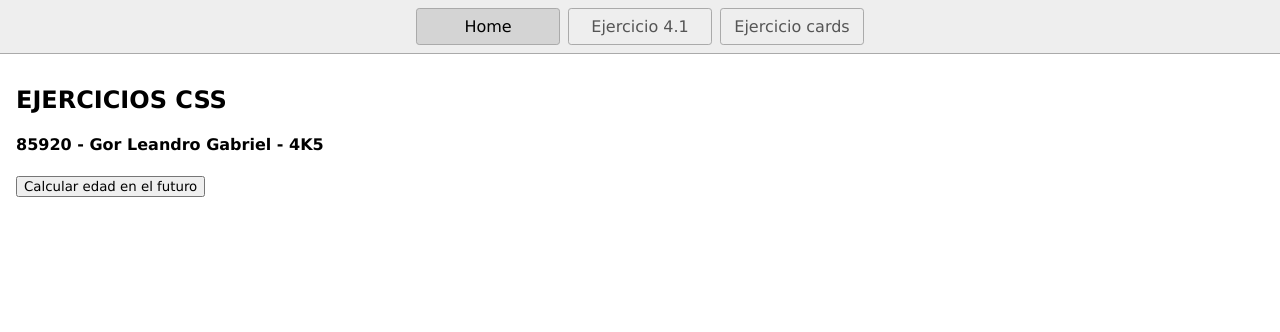
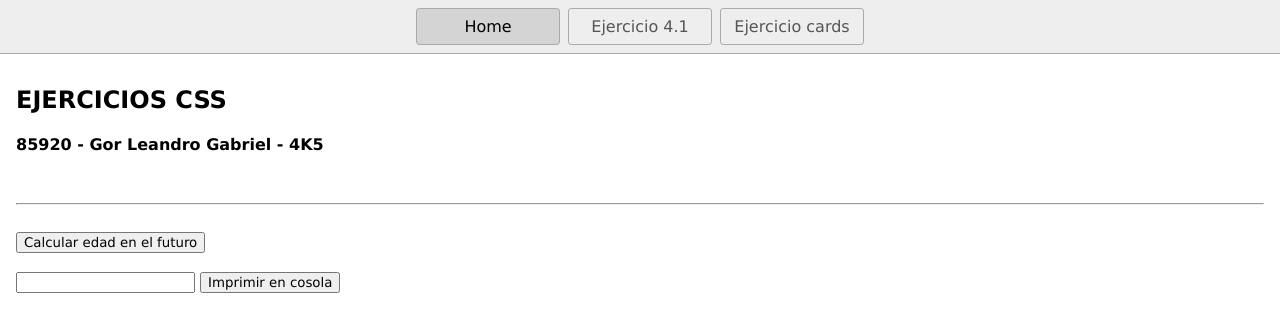
Before and after one commit to leandrogor/First-CSS-Project, a plain HTML site: page index.html in a window 1280 px wide. Drawn offline with Linux system fonts and the light colour scheme.

Commit message:
2 files modified

```diff
--- a/index.html
+++ b/index.html
@@ -16,7 +16,16 @@
     <main>
       <h1>EJERCICIOS CSS</h1>
       <h4>85920 - Gor Leandro Gabriel - 4K5</h4>
+
+      <br />
+      <hr />
+      <br />
+
       <button onclick="calcEdad()">Calcular edad en el futuro</button>
+
+      <br /><br />
+      <input type="text" id="txt"/>
+      <button onclick="mostrarCadena(document.getElementById('txt').value)">Imprimir en cosola</button>
     </main>
   </body>
 </html>
--- a/script.js
+++ b/script.js
@@ -2,9 +2,17 @@ function calcEdad() {
   actual = Number(prompt('¿Qué edad tenés?'));
 
   while (isNaN(actual)) {
-    alert('Por favor, escribe un número')
+    alert('Por favor, escribe un número');
     actual = Number(prompt('¿Qué edad tenés?'));
   }
 
   alert('Dentro de 10 años tendrás ' + String(actual + 10) + '.');
+  return actual + 10;
 }
+
+function mostrarCadena(cadena) {
+  //for (n=0;n<=n.lengh-1;n++) {
+    console.log(cadena[0]);
+  //}
+  alert(cadena);
+}
```
